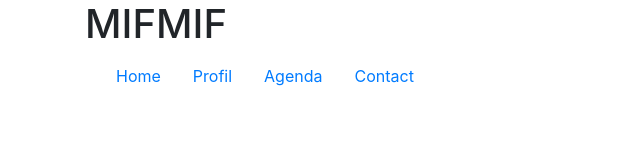
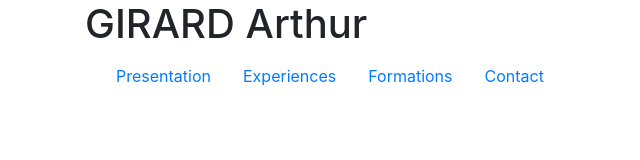
Before and after one commit to arthurkmgn/arthurkmgn.github.io, a plain HTML site: page index.html in a window 1280 px wide. Shown: the whole page, without its empty margins (0-640 px from the left). Drawn offline with nearby package versions, Linux system fonts and the light colour scheme.

Commit message:
Ajout initial

```diff
--- a/index.html
+++ b/index.html
@@ -24,7 +24,7 @@
 
 				<!-- Titre -->
 				<div class="col-12">
-					<h1>MIFMIF</h1>
+					<h1>GIRARD Arthur</h1>
 				</div>
 				<!-- Fin Titre -->
 
@@ -33,9 +33,9 @@
 					<nav class="nav">
 						<div class="container-fluid">
 							<ul class="nav">
-								<li class="nav-item"><a class="nav-link" href="#">Home</a></li>
-								<li class="nav-item"><a class="nav-link" href="#">Profil</a></li>
-								<li class="nav-item"><a class="nav-link" href="#">Agenda</a></li>
+								<li class="nav-item"><a class="nav-link" href="#">Presentation</a></li>
+								<li class="nav-item"><a class="nav-link" href="#">Experiences</a></li>
+								<li class="nav-item"><a class="nav-link" href="#">Formations</a></li>
 								<li class="nav-item"><a class="nav-link" href="#">Contact</a></li>
 							</ul>
 						</div>
```
